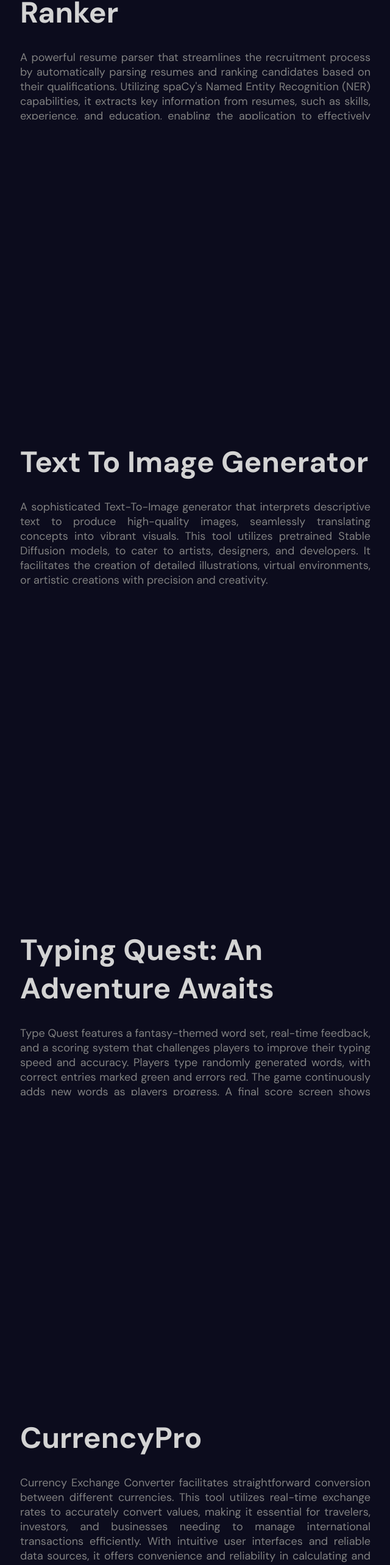
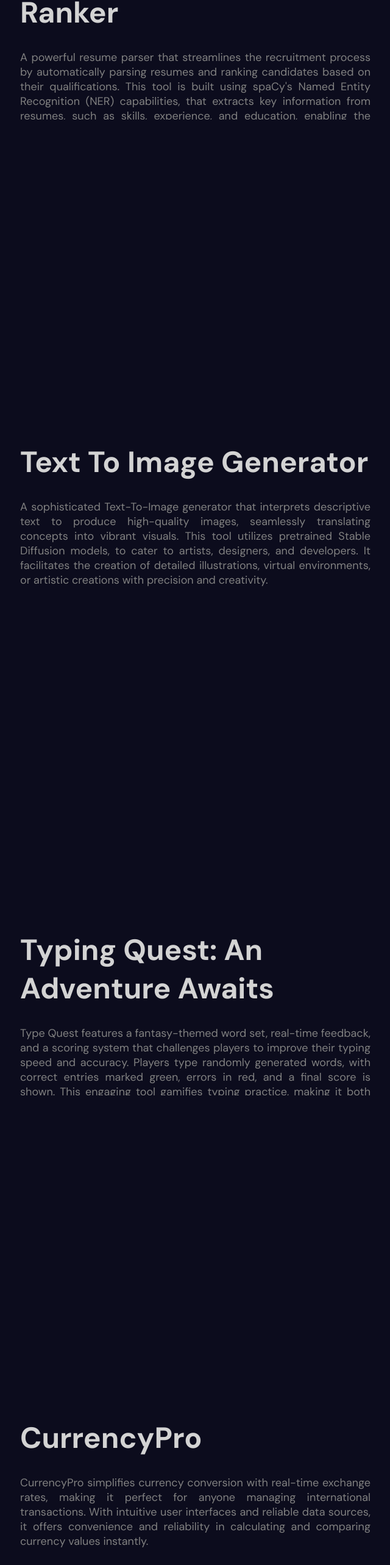
Before and after one commit to B1Th/Bhuwan-Portfolio, a React (Vite) app: page / in a window 1280 px wide. Shown: the part 5957-8523 px from the top of the page at 61% size, without its empty margins (632-1272 px from the left). Built offline with nearby package versions, Linux system fonts and the light colour scheme.

Commit message:
simplified project text

```diff
--- a/src/components/projects/Projects.jsx
+++ b/src/components/projects/Projects.jsx
@@ -7,7 +7,7 @@
     id: 1,
     title: "Resume Parser And Ranker",
     vid: "/resumeparser.mp4",
-    desc: "A powerful resume parser that streamlines the recruitment process by automatically parsing resumes and ranking candidates based on their qualifications. Utilizing spaCy's Named Entity Recognition (NER) capabilities, it extracts key information from resumes, such as skills, experience, and education, enabling the application to effectively rank candidates according to the job description.",
+    desc: "A powerful resume parser that streamlines the recruitment process by automatically parsing resumes and ranking candidates based on their qualifications. This tool is built using spaCy's Named Entity Recognition (NER) capabilities, that extracts key information from resumes, such as skills, experience, and education, enabling the application to effectively rank candidates according to the job description.",
     link: "https://resumeparse.netlify.app/",
     thumbnail: "/parser.png",
   },
@@ -23,7 +23,7 @@
     id: 3,
     title: "Typing Quest: An Adventure Awaits",
     vid: "/typingquest.mp4",
-    desc: "Type Quest features a fantasy-themed word set, real-time feedback, and a scoring system that challenges players to improve their typing speed and accuracy. Players type randomly generated words, with correct entries marked green and errors red. The game continuously adds new words as players progress. A final score screen shows correct and incorrect answers. This engaging tool gamifies typing practice, making it both fun and educational for users looking to enhance their typing skills.",
+    desc: "Type Quest features a fantasy-themed word set, real-time feedback, and a scoring system that challenges players to improve their typing speed and accuracy. Players type randomly generated words, with correct entries marked green, errors in red, and a final score is shown. This engaging tool gamifies typing practice, making it both fun and educational for users looking to enhance their typing skills.",
     link: "https://typingquest.netlify.app/",
     thumbnail: "/portfolio.png",
   },
@@ -31,7 +31,7 @@
     id: 4,
     title: "CurrencyPro",
     vid: "/excurrency.mp4",
-    desc: "Currency Exchange Converter facilitates straightforward conversion between different currencies. This tool utilizes real-time exchange rates to accurately convert values, making it essential for travelers, investors, and businesses needing to manage international transactions efficiently. With intuitive user interfaces and reliable data sources, it offers convenience and reliability in calculating and comparing currency values instantly.",
+    desc: "CurrencyPro simplifies currency conversion with real-time exchange rates, making it perfect for anyone managing international transactions. With intuitive user interfaces and reliable data sources, it offers convenience and reliability in calculating and comparing currency values instantly.",
     link: "https://currencyproexchange.netlify.app/",
     thumbnail: "/currencypro.png",
   },
```
